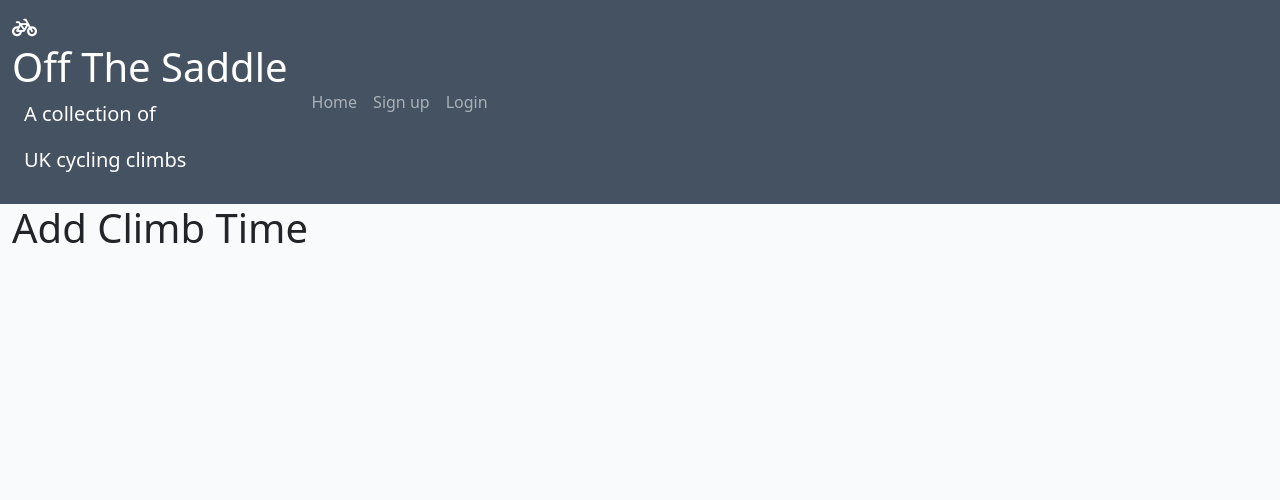
After one commit to SashG91/Off-The-Saddle, a Django app: template templates/add_climb.html in a window 1280 px wide. The commit adds this page. Shown: the top 500 px of the page. Run offline with Django 3.2, Linux system fonts and the light colour scheme; the template is opened without the code that fills it, so the values that code supplies are empty; some libraries are stand-ins or nearby versions.

Commit message:
Add climb time file

```diff
--- /dev/null
+++ b/templates/add_climb.html
@@ -0,0 +1,8 @@
+{% extends 'base.html' %} {% block content %}
+{% load crispy_forms_tags %}
+<div class="container-fluid">
+    <div class="row">
+<h1>Add Climb Time</h1>
+    </div>
+</div>
+{% endblock %}
--- a/templates/index.html
+++ b/templates/index.html
@@ -13,7 +13,7 @@
                     <div class="card mb-4">
                         <div class="card-body">
                             <div class="image-container">
-                                <a href="#">
+                                <a href="{% url 'climb_detail' climb.slug %}">
                                 {% if "placeholder" in climb.featured_image.url %}
                                 <img class="card-img-top" alt="A picture of a road across mountains." src="../static/images/road_in_peak_district.jpeg">
                                 {% else %}
```
